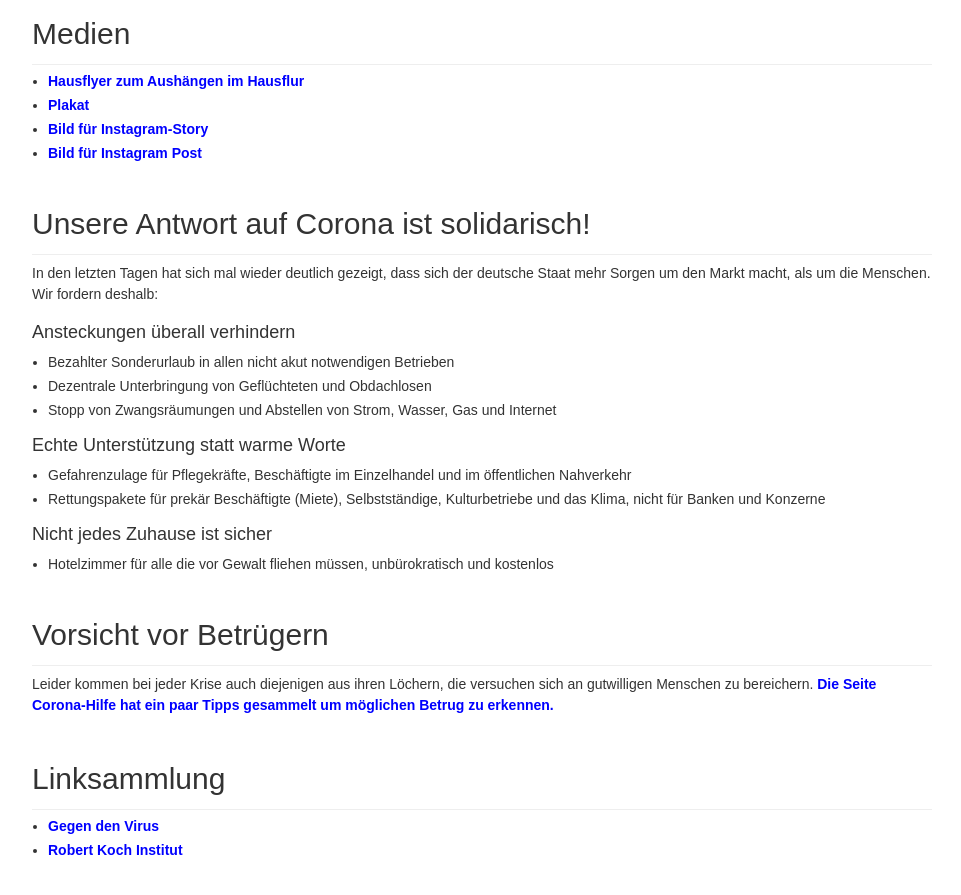
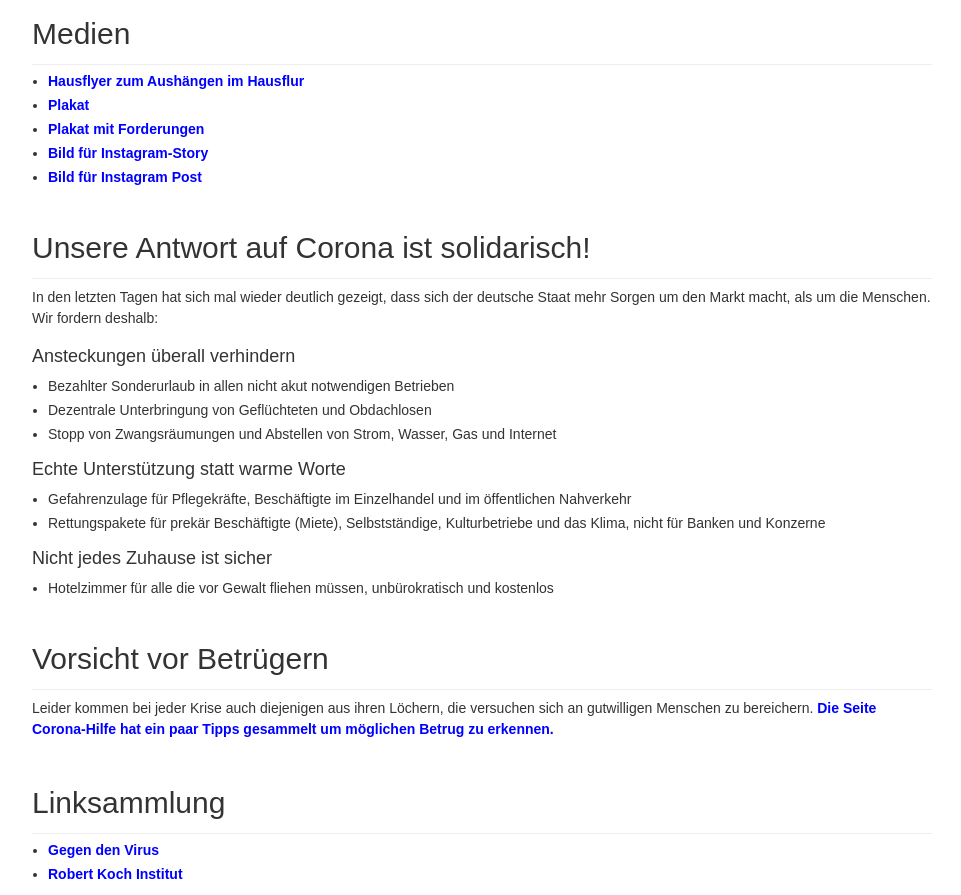
Before and after one commit to corona-soli-bonn/corona-soli-bonn.github.io, a plain HTML site: page index.html in a window 1280 px wide. Shown: the part 1140-2035 px from the top of the page, without its empty margins (158-1119 px from the left). Drawn offline with Linux system fonts and the light colour scheme; a web font is replaced by a local one.

Commit message:
add new plakat and sharepic

```diff
--- a/index.html
+++ b/index.html
@@ -109,6 +109,7 @@
             <ul>
                 <li><a href="/assets/files/Hausflyer_Deutsch.pdf" target="_blank">Hausflyer zum Aushängen im Hausflur</a></li>
                 <li><a href="/assets/files/plakat-allgemein.pdf" target="_blank">Plakat</a></li>
+                <li><a href="/assets/files/plakat-forderungen.pdf" target="_blank">Plakat mit Forderungen</a></li>
 
                 <li><a href="/assets/img/insta-story.png" target="_blank">Bild für Instagram-Story</a></li>
                 <li><a href="/assets/img/sharepic.png" target="_blank">Bild für Instagram Post</a></li>
```
Also changed, not shown: design/forderungens-plakat.svg (added), design/sharepic-hotline.png (added), 4 other files.
